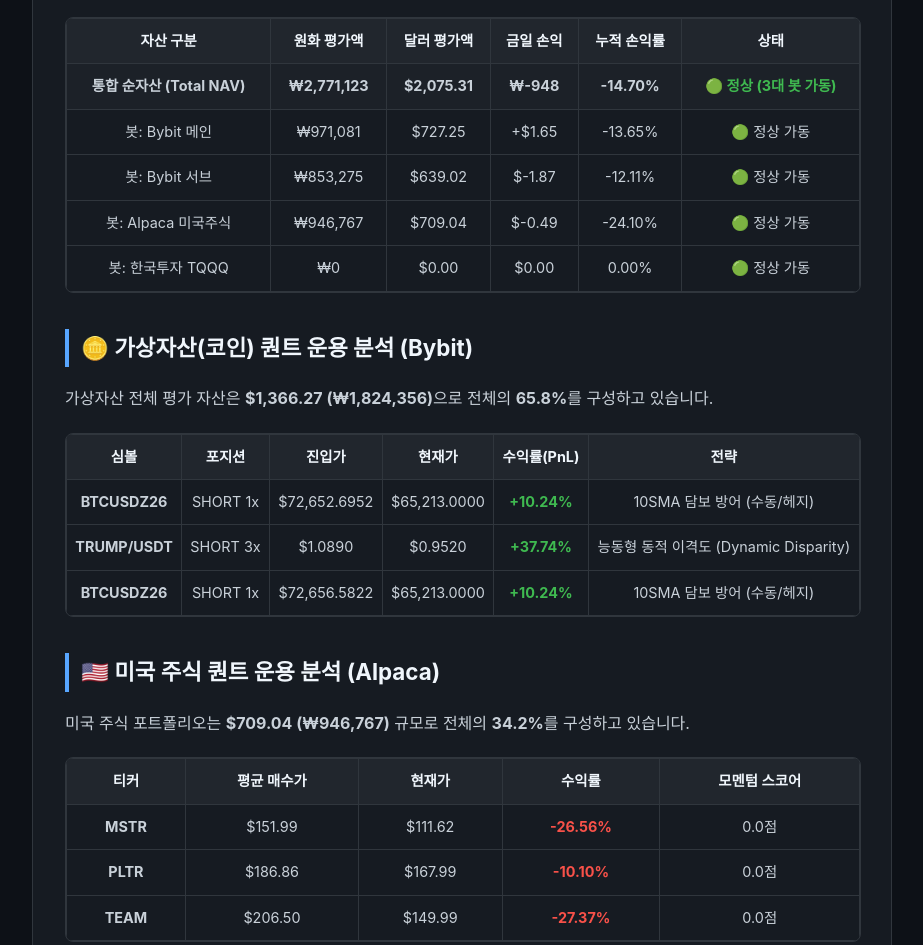
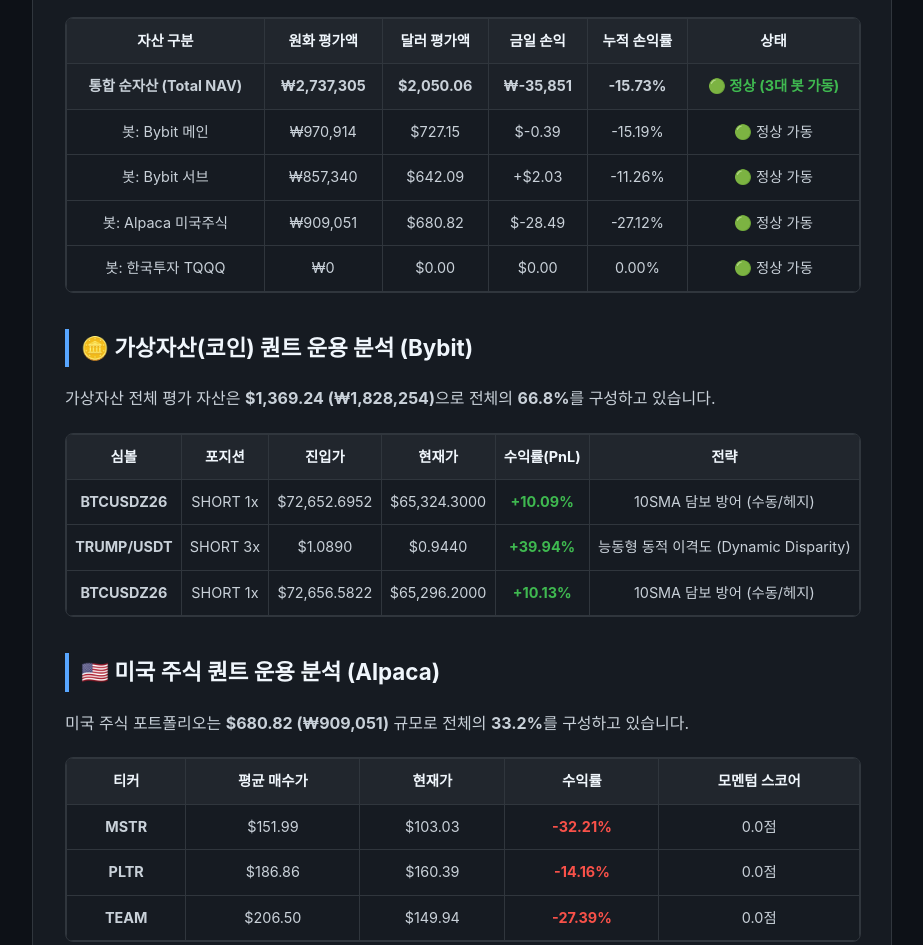
Before and after one commit to xspell0-lgtm/pi-bot-site, a plain HTML site: page posts/latest_quant_journal.html in a window 1280 px wide. Shown: the part 832-1777 px from the top of the page, without its empty margins (178-1101 px from the left). Drawn offline with Linux system fonts and the light colour scheme.

Commit message:
Update latest HTML: 2026-11-17

```diff
--- a/posts/latest_quant_journal.html
+++ b/posts/latest_quant_journal.html
@@ -3,7 +3,7 @@
 <head>
   <meta charset="UTF-8">
   <meta name="viewport" content="width=device-width, initial-scale=1.0">
-  <title>[멀티에셋 퀀트일지] 미국주식 & 가상자산 3대 자동매매 통합 NAV 결산 (2026-11-16) - 퀀트 운용 및 리밸런싱 점검</title>
+  <title>[멀티에셋 퀀트일지] 미국주식 & 가상자산 3대 자동매매 통합 NAV 결산 (2026-11-17) - 퀀트 운용 및 리밸런싱 점검</title>
   <link rel="icon" type="image/svg+xml" href="../favicon.svg">
   <link rel="icon" type="image/png" sizes="32x32" href="../favicon-32x32.png">
   <link rel="shortcut icon" href="../favicon.ico">
@@ -94,9 +94,9 @@
       <a href="../index.html" class="nav-back">← PI-BOT 포털 메인으로 돌아가기</a>
       <span style="font-size: 0.75rem; color: #8b949e; font-family: monospace;">PI-BOT QUANT JOURNAL</span>
     </div>
-    <h1>[멀티에셋 퀀트일지] 미국주식 & 가상자산 3대 자동매매 통합 NAV 결산 (2026-11-16) - 퀀트 운용 및 리밸런싱 점검</h1>
+    <h1>[멀티에셋 퀀트일지] 미국주식 & 가상자산 3대 자동매매 통합 NAV 결산 (2026-11-17) - 퀀트 운용 및 리밸런싱 점검</h1>
     <div style="margin-bottom: 20px;">
-      <span class="badge">📅 2026년 11월 16일 월요일</span>
+      <span class="badge">📅 2026년 11월 17일 화요일</span>
       <span class="badge">👤 PI-BOT 퀀트 관제탑</span>
       <span class="badge">🤖 3대 봇 통합 관제</span>
     </div>
@@ -104,9 +104,9 @@
     <div class="tldr-box">
       <h3 style="margin-top:0; color:#58a6ff;">💡 3줄 핵심 요약 (TL;DR)</h3>
       <ul>
-        <li><strong>통합 순자산(Total NAV)</strong>: <span style="font-size:1.15rem; color:#f0f6fc;">₩2,771,123</span> ($2,075.31) | 금일 변동: -0.03%</li>
-        <li><strong>자산 포트폴리오 구성</strong>: 가상자산 <strong>65.8%</strong> vs 미국주식 <strong>34.2%</strong></li>
-        <li><strong>AI 시장 레짐 진단</strong>: 저평가 바닥 (Aggressive Risk-On) (신뢰도 스코어 88점)</li>
+        <li><strong>통합 순자산(Total NAV)</strong>: <span style="font-size:1.15rem; color:#f0f6fc;">₩2,737,305</span> ($2,050.06) | 금일 변동: -1.29%</li>
+        <li><strong>자산 포트폴리오 구성</strong>: 가상자산 <strong>66.8%</strong> vs 미국주식 <strong>33.2%</strong></li>
+        <li><strong>AI 시장 레짐 진단</strong>: 유동성 확장기 (Risk-On) (신뢰도 스코어 72점)</li>
       </ul>
     </div>
 
@@ -129,22 +129,22 @@
         <tbody>
           <tr style="background: #1c2128; font-weight: bold;">
             <td>통합 순자산 (Total NAV)</td>
-            <td>₩2,771,123</td>
-            <td>$2,075.31</td>
-            <td>₩-948</td>
-            <td>-14.70%</td>
+            <td>₩2,737,305</td>
+            <td>$2,050.06</td>
+            <td>₩-35,851</td>
+            <td>-15.73%</td>
             <td><span style="color:#3fb950;">🟢 정상 (3대 봇 가동)</span></td>
           </tr>
-          <tr><td>봇: Bybit 메인</td><td>₩971,081</td><td>$727.25</td><td>+$1.65</td><td>-13.65%</td><td>🟢 정상 가동</td></tr>
-          <tr><td>봇: Bybit 서브</td><td>₩853,275</td><td>$639.02</td><td>$-1.87</td><td>-12.11%</td><td>🟢 정상 가동</td></tr>
-          <tr><td>봇: Alpaca 미국주식</td><td>₩946,767</td><td>$709.04</td><td>$-0.49</td><td>-24.10%</td><td>🟢 정상 가동</td></tr>
+          <tr><td>봇: Bybit 메인</td><td>₩970,914</td><td>$727.15</td><td>$-0.39</td><td>-15.19%</td><td>🟢 정상 가동</td></tr>
+          <tr><td>봇: Bybit 서브</td><td>₩857,340</td><td>$642.09</td><td>+$2.03</td><td>-11.26%</td><td>🟢 정상 가동</td></tr>
+          <tr><td>봇: Alpaca 미국주식</td><td>₩909,051</td><td>$680.82</td><td>$-28.49</td><td>-27.12%</td><td>🟢 정상 가동</td></tr>
           <tr><td>봇: 한국투자 TQQQ</td><td>₩0</td><td>$0.00</td><td>$0.00</td><td>0.00%</td><td>🟢 정상 가동</td></tr>
         </tbody>
       </table>
     </div>
 
     <h2>🪙 가상자산(코인) 퀀트 운용 분석 (Bybit)</h2>
-    <p>가상자산 전체 평가 자산은 <strong>$1,366.27 (₩1,824,356)</strong>으로 전체의 <strong>65.8%</strong>를 구성하고 있습니다.</p>
+    <p>가상자산 전체 평가 자산은 <strong>$1,369.24 (₩1,828,254)</strong>으로 전체의 <strong>66.8%</strong>를 구성하고 있습니다.</p>
     <div class="table-responsive">
       <table>
         <thead>
@@ -158,15 +158,15 @@
           </tr>
         </thead>
         <tbody>
-          <tr><td><strong>BTCUSDZ26</strong></td><td>SHORT 1x</td><td>$72,652.6952</td><td>$65,213.0000</td><td class="pos-pnl">+10.24%</td><td>10SMA 담보 방어 (수동/헤지)</td></tr>
-          <tr><td><strong>TRUMP/USDT</strong></td><td>SHORT 3x</td><td>$1.0890</td><td>$0.9520</td><td class="pos-pnl">+37.74%</td><td>능동형 동적 이격도 (Dynamic Disparity)</td></tr>
-          <tr><td><strong>BTCUSDZ26</strong></td><td>SHORT 1x</td><td>$72,656.5822</td><td>$65,213.0000</td><td class="pos-pnl">+10.24%</td><td>10SMA 담보 방어 (수동/헤지)</td></tr>
+          <tr><td><strong>BTCUSDZ26</strong></td><td>SHORT 1x</td><td>$72,652.6952</td><td>$65,324.3000</td><td class="pos-pnl">+10.09%</td><td>10SMA 담보 방어 (수동/헤지)</td></tr>
+          <tr><td><strong>TRUMP/USDT</strong></td><td>SHORT 3x</td><td>$1.0890</td><td>$0.9440</td><td class="pos-pnl">+39.94%</td><td>능동형 동적 이격도 (Dynamic Disparity)</td></tr>
+          <tr><td><strong>BTCUSDZ26</strong></td><td>SHORT 1x</td><td>$72,656.5822</td><td>$65,296.2000</td><td class="pos-pnl">+10.13%</td><td>10SMA 담보 방어 (수동/헤지)</td></tr>
         </tbody>
       </table>
     </div>
 
     <h2>🇺🇸 미국 주식 퀀트 운용 분석 (Alpaca)</h2>
-    <p>미국 주식 포트폴리오는 <strong>$709.04 (₩946,767)</strong> 규모로 전체의 <strong>34.2%</strong>를 구성하고 있습니다.</p>
+    <p>미국 주식 포트폴리오는 <strong>$680.82 (₩909,051)</strong> 규모로 전체의 <strong>33.2%</strong>를 구성하고 있습니다.</p>
     <div class="table-responsive">
       <table>
         <thead>
@@ -179,9 +179,9 @@
           </tr>
         </thead>
         <tbody>
-          <tr><td><strong>MSTR</strong></td><td>$151.99</td><td>$111.62</td><td class="neg-pnl">-26.56%</td><td>0.0점</td></tr>
-          <tr><td><strong>PLTR</strong></td><td>$186.86</td><td>$167.99</td><td class="neg-pnl">-10.10%</td><td>0.0점</td></tr>
-          <tr><td><strong>TEAM</strong></td><td>$206.50</td><td>$149.99</td><td class="neg-pnl">-27.37%</td><td>0.0점</td></tr>
+          <tr><td><strong>MSTR</strong></td><td>$151.99</td><td>$103.03</td><td class="neg-pnl">-32.21%</td><td>0.0점</td></tr>
+          <tr><td><strong>PLTR</strong></td><td>$186.86</td><td>$160.39</td><td class="neg-pnl">-14.16%</td><td>0.0점</td></tr>
+          <tr><td><strong>TEAM</strong></td><td>$206.50</td><td>$149.94</td><td class="neg-pnl">-27.39%</td><td>0.0점</td></tr>
         </tbody>
       </table>
     </div>
@@ -195,9 +195,9 @@
 
     <div style="background:#1c2128; padding:16px; border-radius:8px; margin:20px 0;">
       <h3 style="margin-top:0;">🧠 AI Meta-CIO 총괄 리밸런싱 권고</h3>
-      <p><strong>시장 레짐:</strong> 저평가 바닥 (Aggressive Risk-On) (신뢰도 88점)</p>
-      <p><strong>전략적 판단:</strong> 온체인 MVRV 1.19 역사적 저평가권. 코인 메인/서브 비중을 80%로 확대하여 차익 극대화에 유리합니다.</p>
-      <p><strong>달러 환율:</strong> ₩1,335.28 (환율이 중립 밴드(₩1,335.3)이므로, 환전 없이 봇 간 달러 직이체로 수수료 ₩1,749을 전액 절감하세요.)</p>
+      <p><strong>시장 레짐:</strong> 유동성 확장기 (Risk-On) (신뢰도 72점)</p>
+      <p><strong>전략적 판단:</strong> 글로벌 M2 반등 및 MVRV 1.21 중립 상승세. 코인 70% + 미국 주식 30%의 성장형 균형 배분이 최적입니다.</p>
+      <p><strong>달러 환율:</strong> ₩1,335.23 (환율이 중립 밴드(₩1,335.2)이므로, 환전 없이 봇 간 달러 직이체로 수수료 ₩1,509을 전액 절감하세요.)</p>
     </div>
 
     <h2>🛡️ 퀀트 운용 철학</h2>
```
